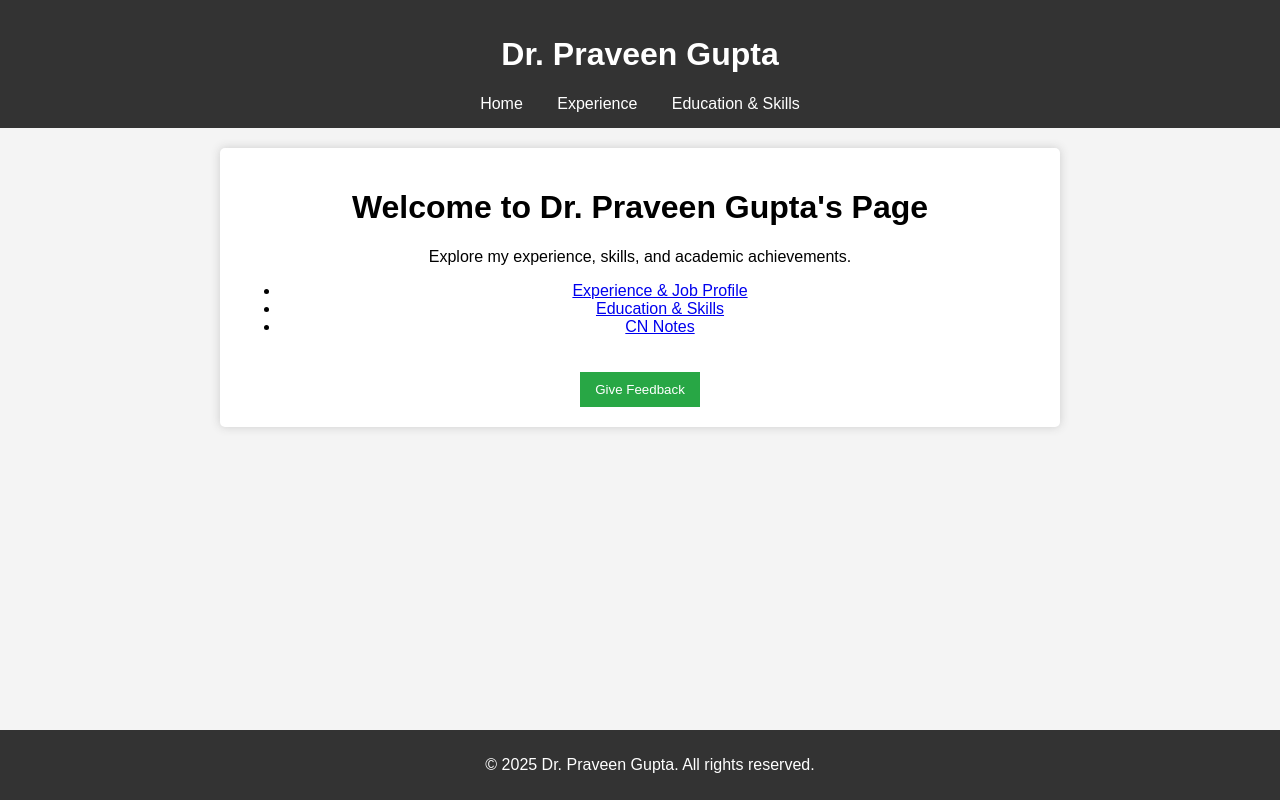
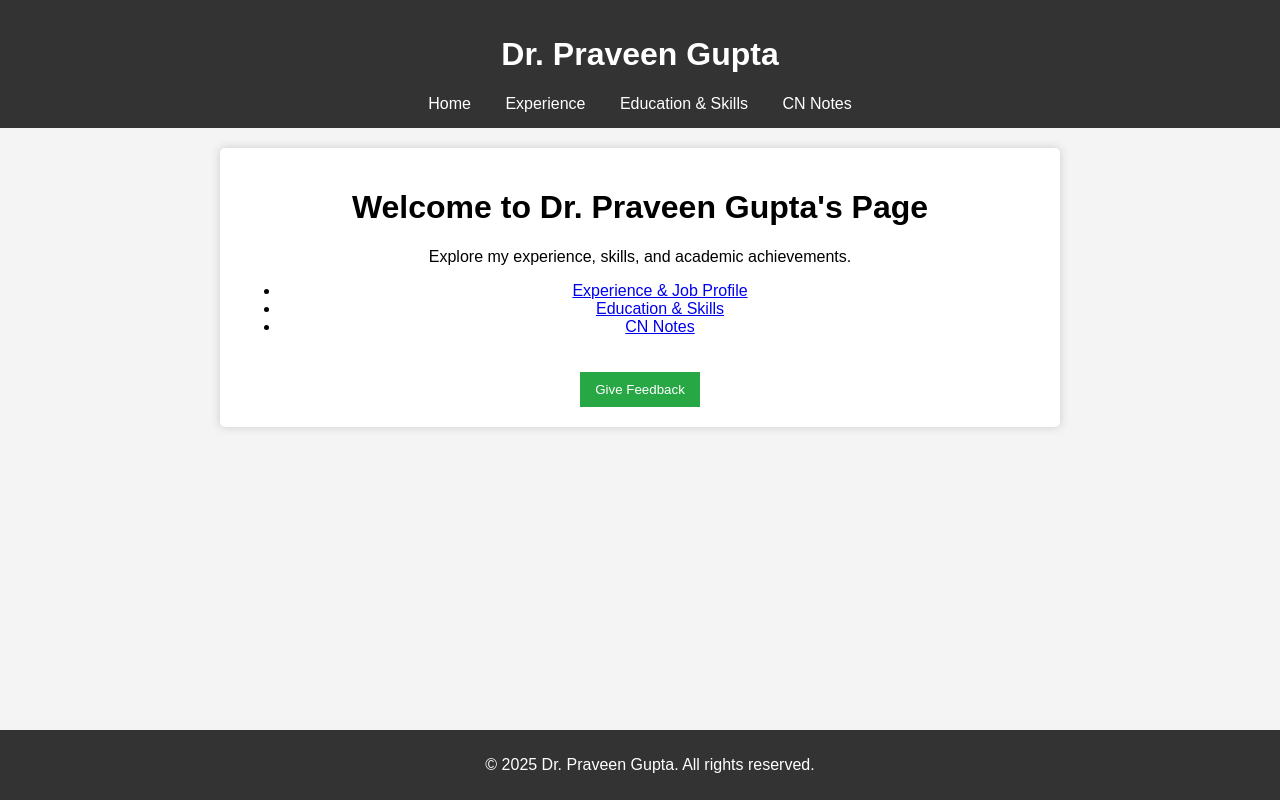
Before and after one commit to drpraveengupta/drpraveengupta.github.io, a plain HTML site: page index.html in a window 1280 px wide. Drawn offline with Linux system fonts and the light colour scheme.

Commit message:
Update header.html

```diff
--- a/header.html
+++ b/header.html
@@ -4,5 +4,6 @@
         <a href="index.html">Home</a>
         <a href="experience.html">Experience</a>
         <a href="education.html">Education & Skills</a>
+         <a href="cn_notes.html">CN Notes</a>
     </nav>
 </header>
```
